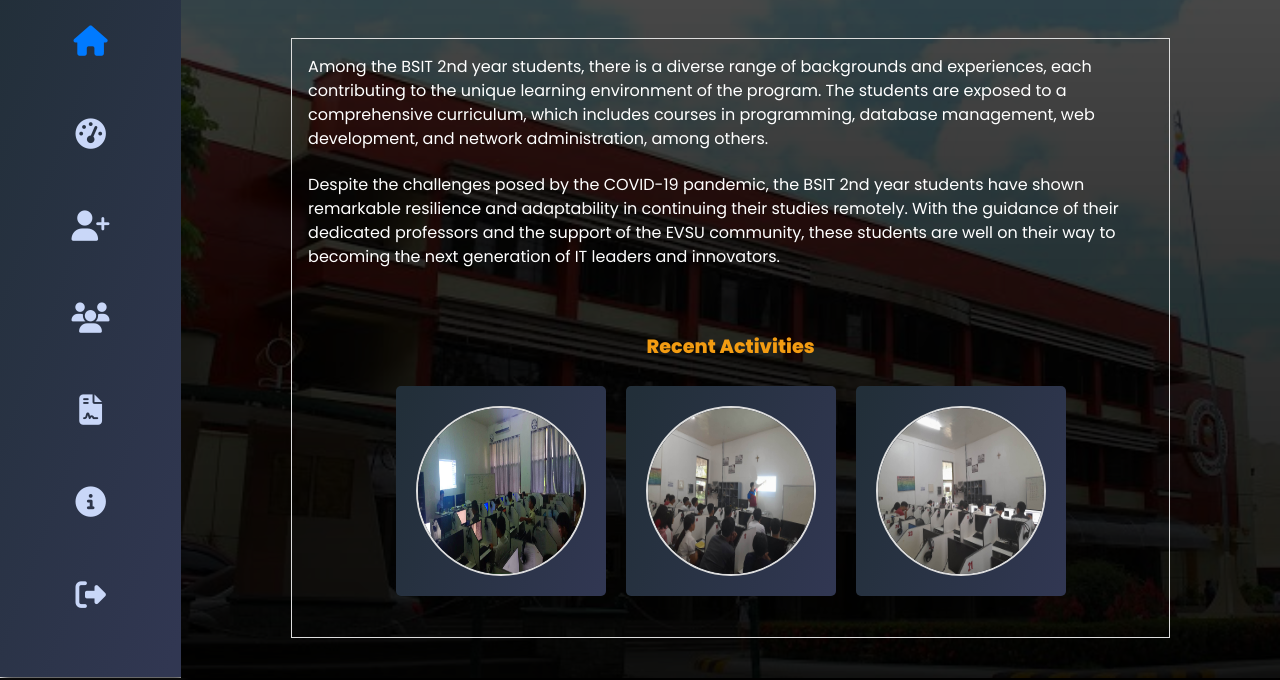
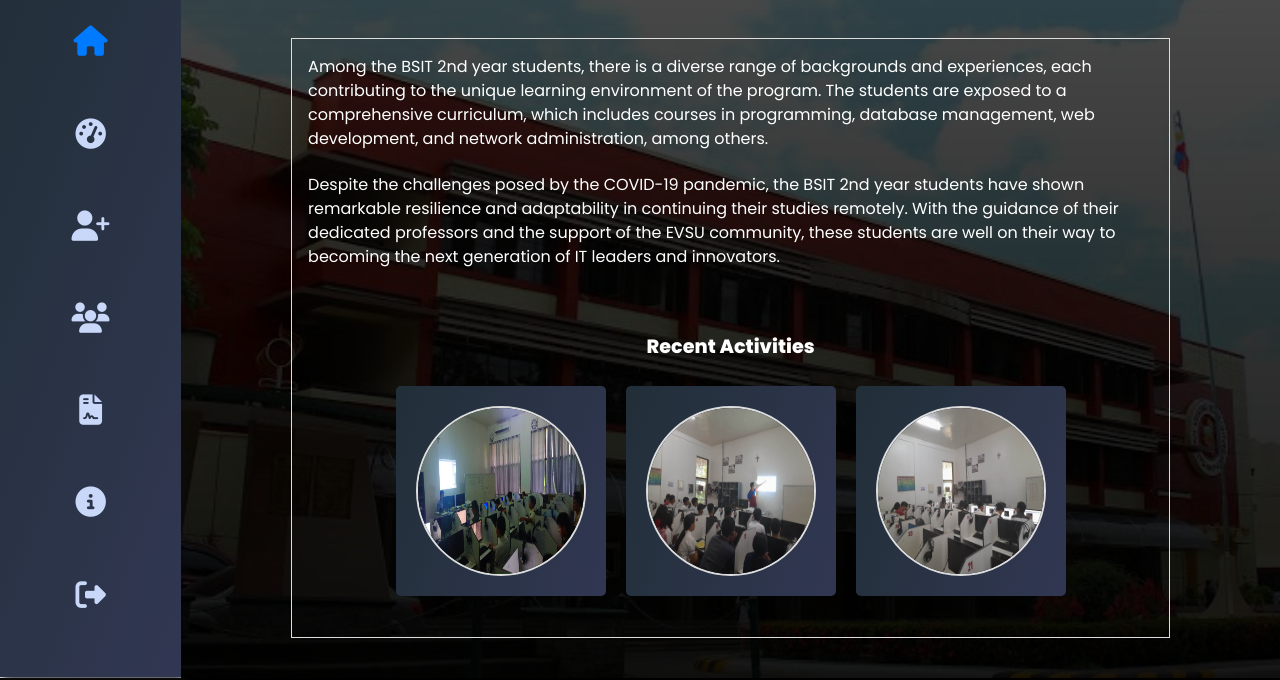
Before and after one commit to jomarberdejo/web-based-sis, a plain HTML site: page home.html in a window 1280 px wide. Shown: the part 72-752 px from the top of the page. Drawn offline with nearby package versions, Linux system fonts and the light colour scheme; some packages are replaced by stand-ins of ours; a script that the page names is missing.

Commit message:
Update content.css

```diff
--- a/css/content.css
+++ b/css/content.css
@@ -82,7 +82,7 @@
 }
 
 #activities-title-span {
-  color: #F39C12;
+  color: #fff;
 }
 
 .activities-container {
```
